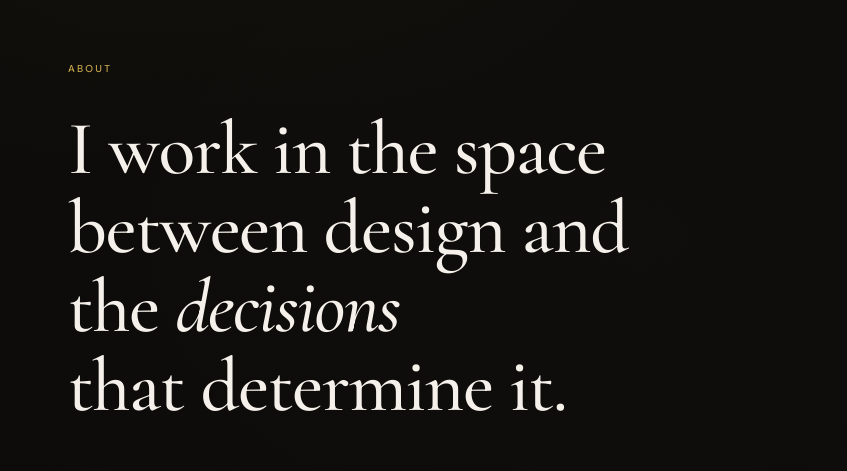
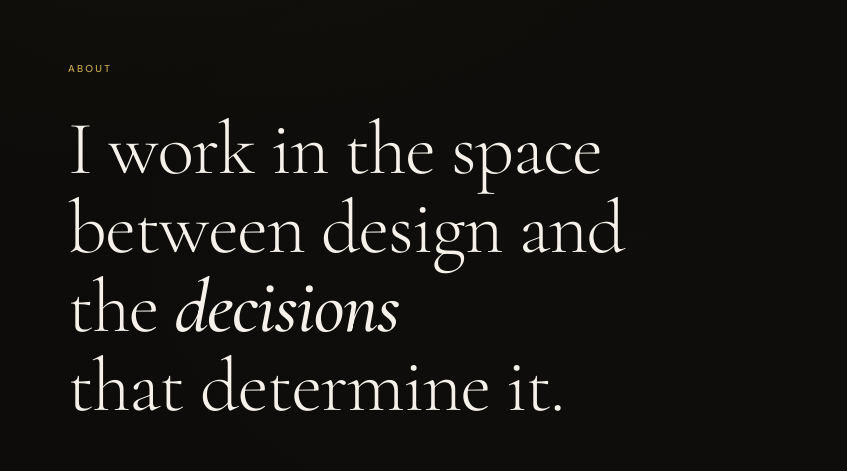
Before and after one commit to dragusa89/decision-design, a plain HTML site: page about.html in a window 1280 px wide. Shown: the part 165-636 px from the top of the page, 0-847 px from the left. Drawn offline with nearby package versions, Linux system fonts and the light colour scheme.

Commit message:
Fix font weights (h1/h2/h3 to 300) consistent with main

```diff
--- a/about.html
+++ b/about.html
@@ -38,7 +38,7 @@
 <section class="hero hero--with-portrait container" data-screen-label="01 About — Hero">
   <div class="hero__col">
     <div class="reveal"><span class="eyebrow hero__eyebrow">About</span></div>
-    <h1 class="reveal" style="--reveal-delay:120ms; font-weight: 500">
+    <h1 class="reveal" style="--reveal-delay:120ms">
       I work in the space<br/>between design and<br/>the <em>decisions</em><br/>that determine it.
     </h1>
     <p class="hero__lede reveal" style="--reveal-delay:260ms; max-width:580px;">
--- a/styles.css
+++ b/styles.css
@@ -69,7 +69,7 @@ body {
 
 h1, h2, h3, .serif {
   font-family: var(--serif);
-  font-weight: 500;
+  font-weight: 300;
   color: var(--white);
   letter-spacing: -0.012em;
 }
@@ -79,7 +79,7 @@ h1 {
   line-height: 1.04;
   letter-spacing: -0.018em;
   color: var(--white);
-  font-weight: 500;
+  font-weight: 300;
 }
 
 h2 {
@@ -87,7 +87,7 @@ h2 {
   line-height: 1.1;
   color: var(--heading);
   letter-spacing: -0.014em;
-  font-weight: 500;
+  font-weight: 300;
 }
 
 h3 {
```
Also changed, not shown: agencies.html (+1 -1 lines), book.html (+1 -1 lines), contact.html (+1 -1 lines), diagnostic.html (+1 -1 lines), freelancers.html (+1 -1 lines), imprint.html (+1 -1 lines), index.html (+1 -1 lines), leaders.html (+1 -1 lines), pricing.html (+1 -1 lines), workshop.html (+1 -1 lines).
